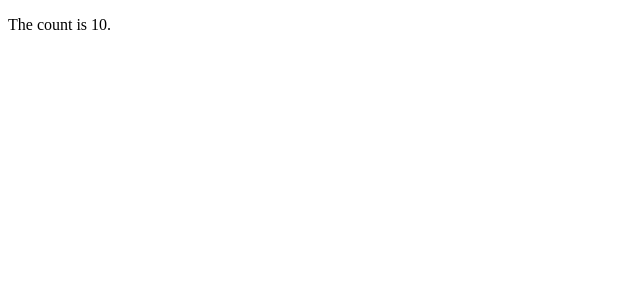
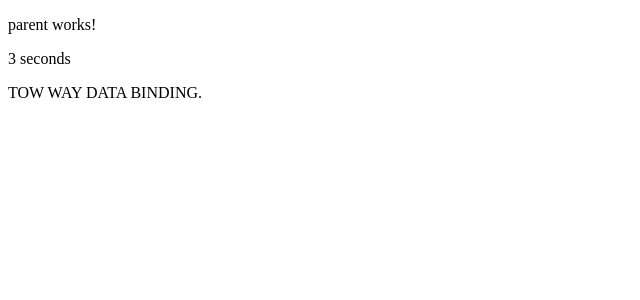
Before and after one commit to MuhammadElshowehy/Angular_20, an Angular app: page / in a window 1280 px wide. Shown: the top 300 px of the page, without its empty margins (0-640 px from the left). Built offline with nearby package versions, Linux system fonts and the light colour scheme.

Commit message:
model between comps

```diff
--- a/src/app/app.html
+++ b/src/app/app.html
@@ -1 +1,2 @@
-<app-start-with-signals></app-start-with-signals>
+<!-- <app-start-with-signals></app-start-with-signals> -->
+<app-parent></app-parent>
--- a/src/app/app.ts
+++ b/src/app/app.ts
@@ -1,8 +1,9 @@
 import { Component } from '@angular/core';
 import { StartWithSignalsComponent } from './start-with-signals/start-with-signals.component';
+import { ParentComponent } from './input-and-output/components/parent/parent.component';
 @Component({
   selector: 'app-root',
-  imports: [StartWithSignalsComponent],
+  imports: [ParentComponent],
   templateUrl: './app.html',
   styleUrl: './app.scss',
 })
--- /dev/null
+++ b/src/app/input-and-output/components/child/child.component.html
@@ -0,0 +1,2 @@
+<p>{{ inSource() }}</p>
+<p>{{ towWay() }}</p>
--- /dev/null
+++ b/src/app/input-and-output/components/child/child.component.ts
@@ -0,0 +1,31 @@
+import {
+  Component,
+  input,
+  OnInit,
+  numberAttribute,
+  booleanAttribute,
+  model,
+} from '@angular/core';
+
+@Component({
+  selector: 'app-child',
+  templateUrl: './child.component.html',
+  styleUrls: ['./child.component.css'],
+  standalone: true,
+})
+export class ChildComponent implements OnInit {
+  inSource = input.required({ transform: this.transformString });
+  towWay = model<string>('');
+  constructor() {}
+
+  ngOnInit() {
+    setTimeout(() => {
+      this.towWay.update((value) => value.toUpperCase());
+    }, 3000);
+  }
+
+  transformString(value: string | undefined): string {
+    console.log(value);
+    return value?.trim() ?? '';
+  }
+}
--- /dev/null
+++ b/src/app/input-and-output/components/parent/parent.component.html
@@ -0,0 +1,2 @@
+<p>parent works!</p>
+<app-child [inSource]="outsource()" [(towWay)]="sendToTwoWay"></app-child>
--- /dev/null
+++ b/src/app/input-and-output/components/parent/parent.component.ts
@@ -0,0 +1,29 @@
+import {
+  Component,
+  input,
+  OnInit,
+  signal,
+  WritableSignal,
+} from '@angular/core';
+import { ChildComponent } from '../child/child.component';
+
+@Component({
+  selector: 'app-parent',
+  templateUrl: './parent.component.html',
+  styleUrls: ['./parent.component.css'],
+  imports: [ChildComponent],
+  standalone: true,
+})
+export class ParentComponent implements OnInit {
+  outsource: WritableSignal<string> = signal('go out');
+  sendToTwoWay = 'tow way data binding.';
+
+  constructor() {}
+
+  ngOnInit() {
+    setTimeout(() => {
+      this.outsource.set('3 seconds');
+      console.log(3);
+    }, 3000);
+  }
+}
```
Also changed, not shown: src/app/input-and-output/components/child/child.component.css (added), src/app/input-and-output/components/parent/parent.component.css (added), 2 other files (tests, documents, lock files or other folders).
